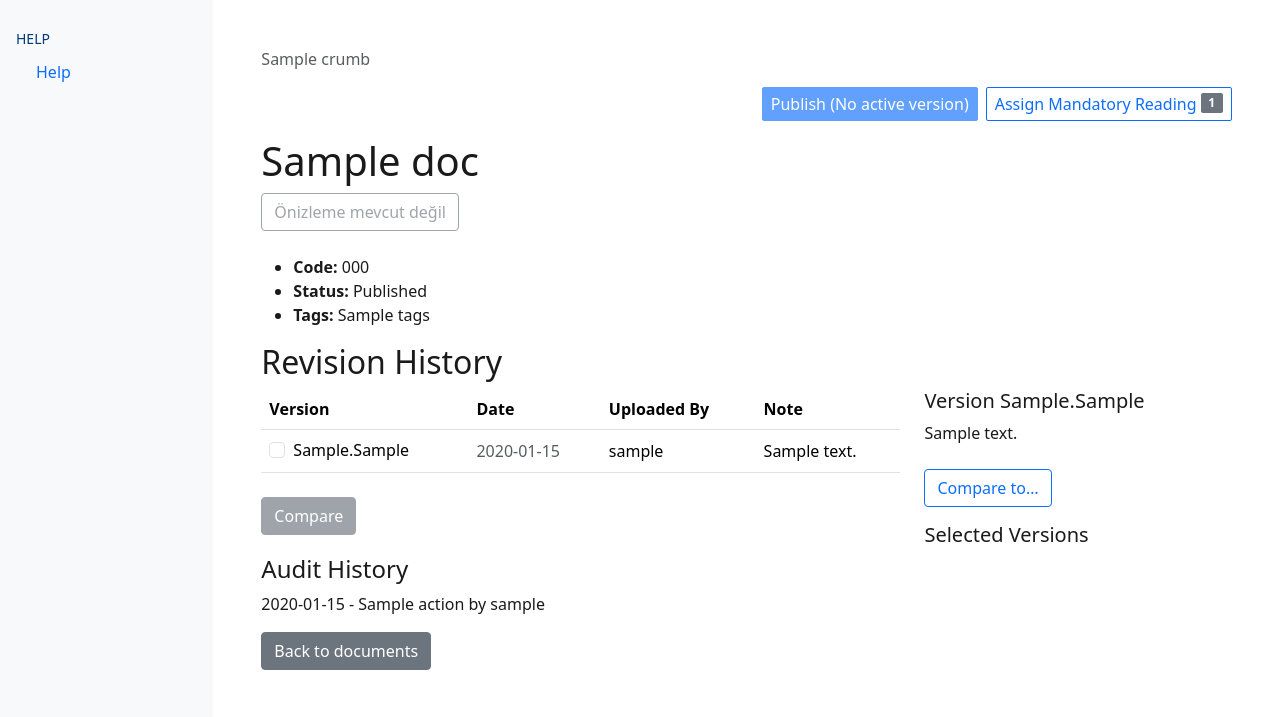
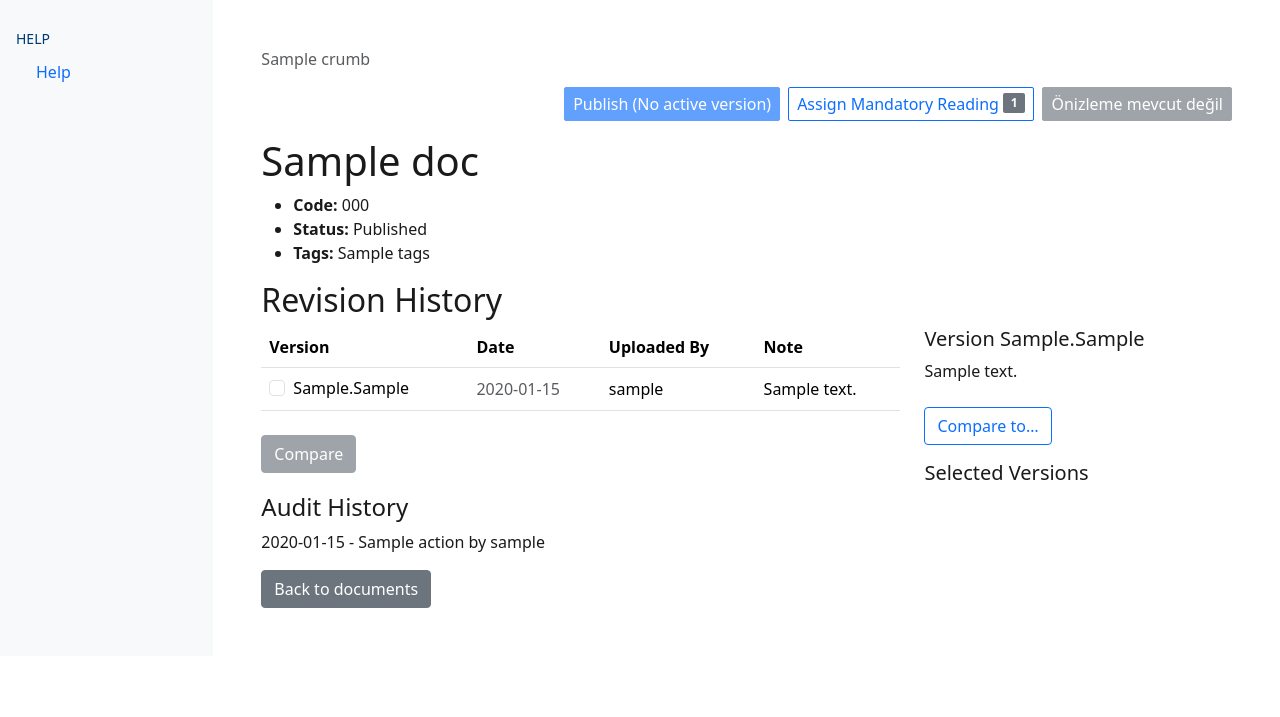
Before and after one commit to hihancioglu/baylan-kys, a Flask app: template portal/templates/document_detail.html in a window 1280 px wide. Shown: the part 57-774 px from the top of the page. Run offline with Flask 3, Linux system fonts and the light colour scheme; the template is opened without the code that fills it: most values are stand-ins (such as "Sample title", 1, 10 or a date in 2020); parts of the project's set-up code (start-up, migrations or seed data) failed here and were passed over; some libraries are stand-ins or nearby versions.

Commit message:
Move preview link into toolbar

```diff
--- a/portal/templates/document_detail.html
+++ b/portal/templates/document_detail.html
@@ -27,6 +27,11 @@
   <button type="button" class="btn btn-outline-primary" disabled>
     Assign Mandatory Reading <span class="badge bg-secondary" id="assignment-count">{{ ack_count | default(0) }}</span>
   </button>
+  {% endif %}
+  {% if preview %}
+  <a class="btn btn-primary" href="{{ preview.url }}" target="_blank">Preview (PDF)</a>
+  {% else %}
+  <button type="button" class="btn btn-secondary" disabled>Önizleme mevcut değil</button>
   {% endif %}
   {% if can_download %}
   <a class="btn btn-outline-secondary" href="/documents/{{ doc.id }}/download?version=v{{ doc.major_version }}.{{ doc.minor_version }}">Download</a>
@@ -81,15 +86,6 @@
     <button type="submit" class="btn btn-outline-primary">Check out</button>
   </form>
   {% endif %}
-{% endif %}
-{% if preview %}
-<div class="mb-4">
-  <a href="{{ preview.url }}" target="_blank">Preview (PDF)</a>
-</div>
-{% else %}
-<div class="mb-4 preview-unavailable">
-  <button type="button" class="btn btn-outline-secondary" disabled>Önizleme mevcut değil</button>
-</div>
 {% endif %}
 <ul>
   <li><strong>Code:</strong> {{ doc.code }}</li>
```
